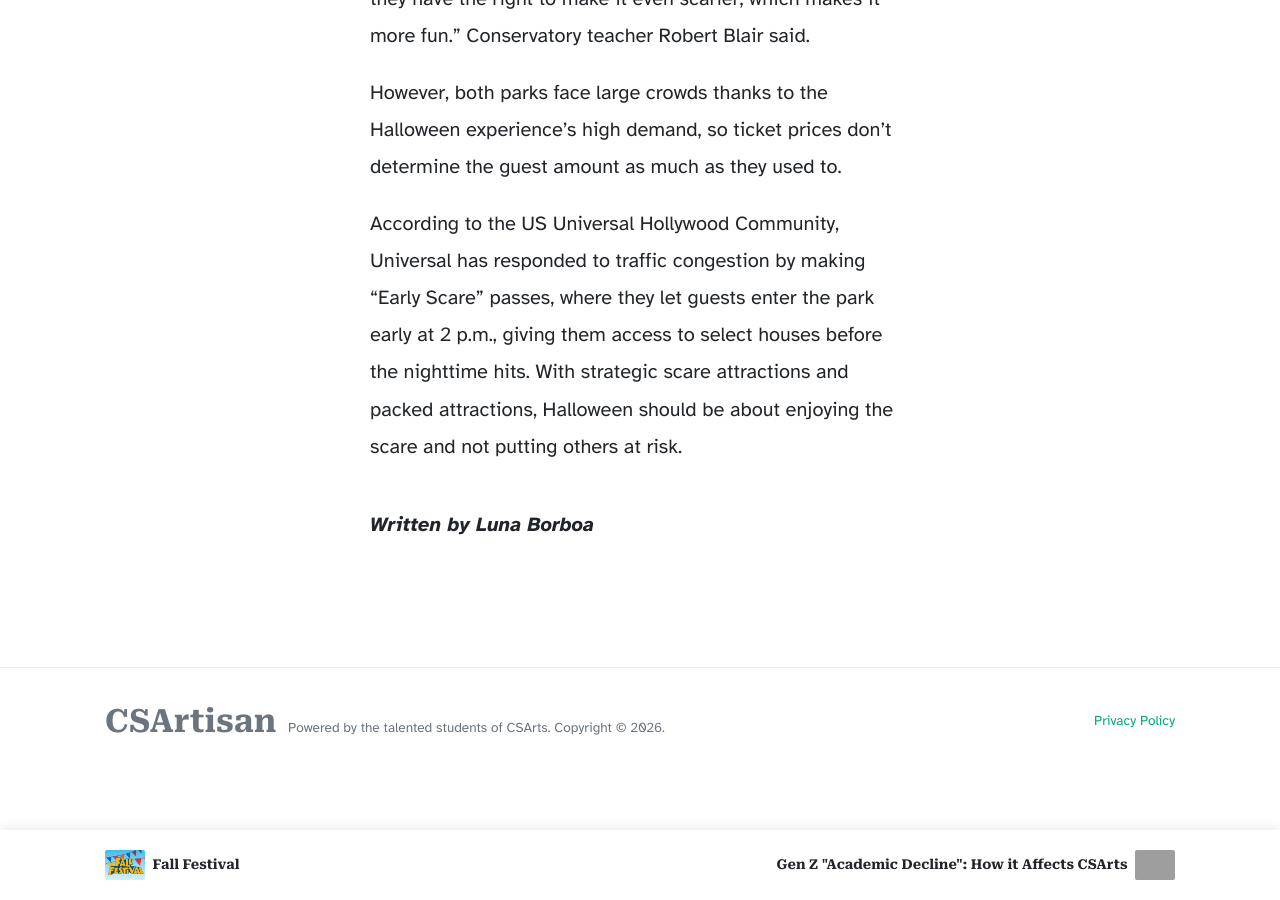
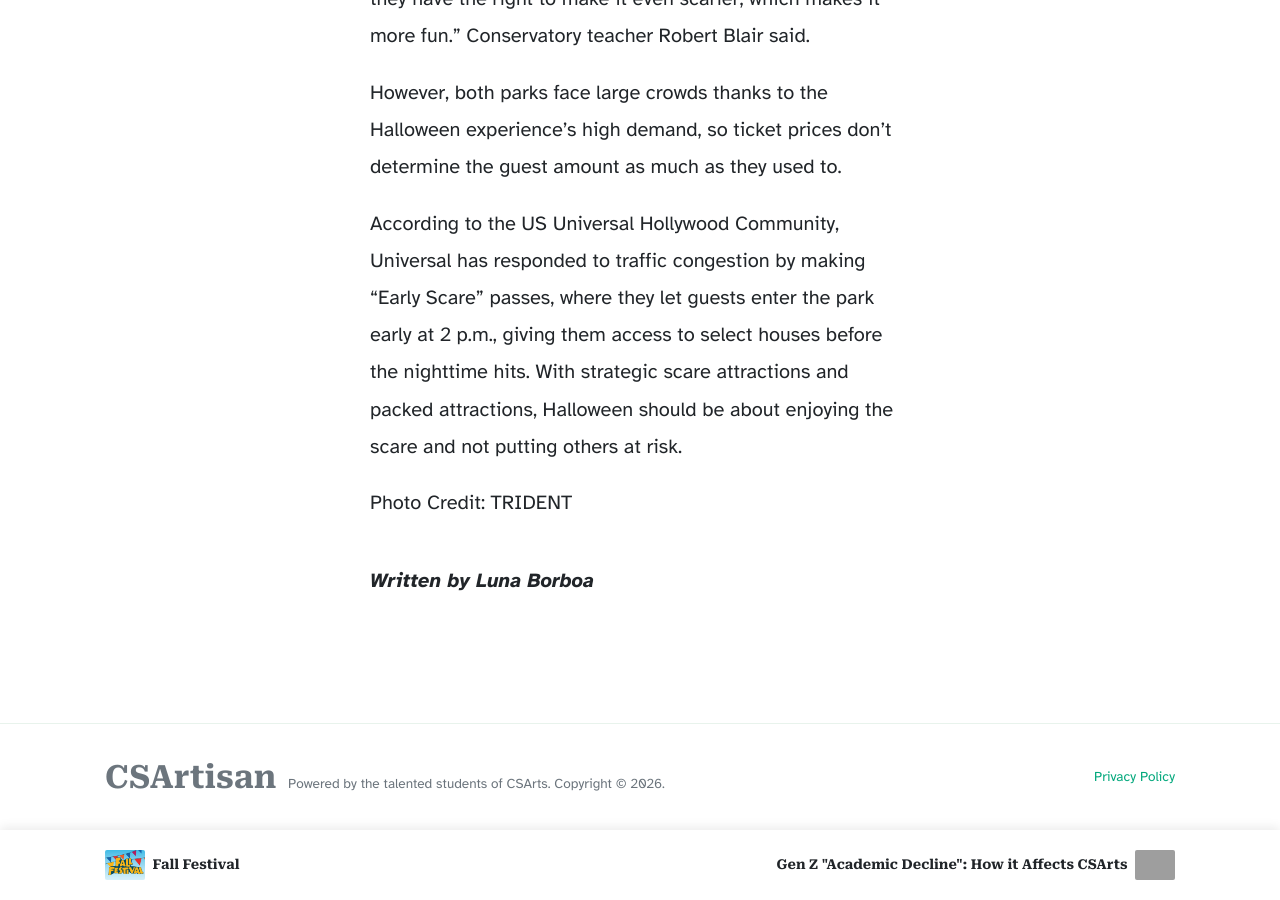
Before and after one commit to csartisan/csartisan.github.io, a Jekyll site: the page built from _posts/2026-11-20-fear-for-fun-knotts-scary-farm-vs-halloween-horror-nights.md, in a window 1280 px wide and 900 px high, scrolled down 1538 px. Built offline with Jekyll 4.4.1, drawn with Linux system fonts in a browser that asks for light colours; nearby versions of some CDN libraries; comment, search, counter and statistics services are not loaded; grey boxes are pictures that could not be loaded.

Commit message:
Update _posts/2026-11-20-fear-for-fun-knotts-scary-farm-vs-halloween-horror-nights.md (via Pages CMS)

```diff
--- a/_posts/2026-11-20-fear-for-fun-knotts-scary-farm-vs-halloween-horror-nights.md
+++ b/_posts/2026-11-20-fear-for-fun-knotts-scary-farm-vs-halloween-horror-nights.md
@@ -2,7 +2,7 @@
 title: "Fear For Fun: Knotts Scary Farm VS. Halloween Horror Nights"
 author: Luna Borboa
 categories: Reviews
-image: /assets/images/posts/none/10.jpg
+image: /assets/images/posts/courtesy-of-trident-not-mine.jpg
 date: 2026-11-20
 jumbotron: false
 featured: false
@@ -20,3 +20,5 @@ Lower prices make parks like Knotts more accessible to different crowds, and wha
 However, both parks face large crowds thanks to the Halloween experience’s high demand, so ticket prices don’t determine the guest amount as much as they used to.
 
 According to the US Universal Hollywood Community, Universal has responded to traffic congestion by making “Early Scare” passes, where they let guests enter the park early at 2 p.m., giving them access to select houses before the nighttime hits. With strategic scare attractions and packed attractions, Halloween should be about enjoying the scare and not putting others at risk.
+
+Photo Credit: TRIDENT
```
